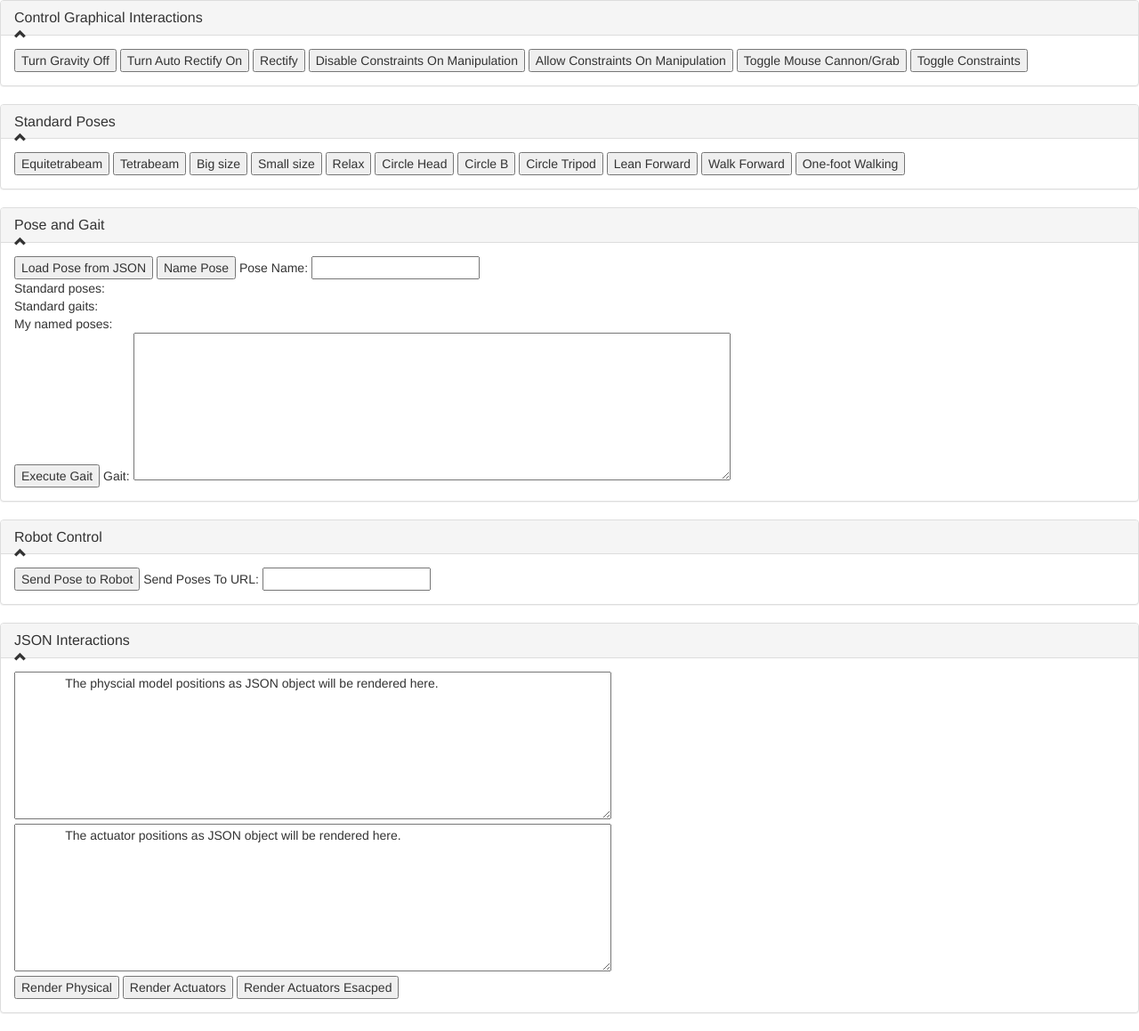
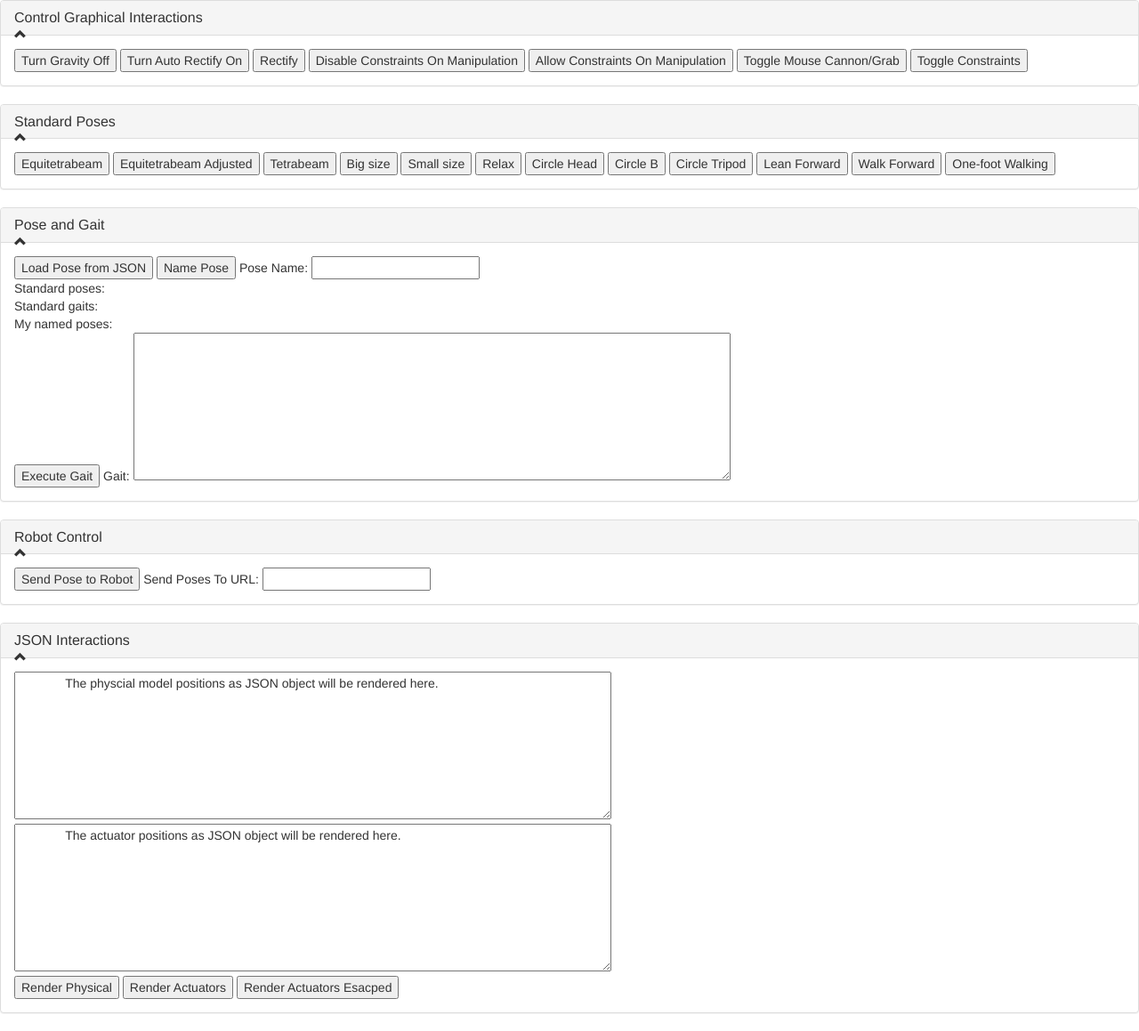
Before and after one commit to PubInv/tetrobot, a Jekyll site: the page playground.html, which Jekyll copies as it is, in a window 1280 px wide. Shown: the whole page at 89% size. Built offline with Jekyll 4.4.1, drawn with Linux system fonts in a browser that asks for light colours; a script that is not in the unit is left out; some of the changed lines change nothing that is shown.

Commit message:
equitetrabeam working, but ability to manipulate awful

```diff
--- a/playground.html
+++ b/playground.html
@@ -68,6 +68,9 @@
     <div class="panel-body">
 	    <button type="button" onclick="equitetrabeam()">
 	      Equitetrabeam
+	    </button>
+	    <button type="button" onclick="equitetrabeam_adjusted()">
+	      Equitetrabeam Adjusted
 	    </button>
 	    <button type="button" onclick="tetrabeam()">
 	      Tetrabeam
@@ -1175,7 +1178,83 @@ function generate_glog(red,yellow,blue,orange_even,orange_odd,purple_even,purple
     return glog;
 }
 
+function generate_glog_adjusted(red,yellow,blue,orange_even,orange_odd,purple_even,purple_odd,green_even,green_odd)
+{
+    // TODO: This needs to be a parameter, or we need to use the difference
+    // between the maximum and minimum of the 9 input parameters.
+    //    var mean_len = (am.MEAN_EDGE_LENGTH+ am.MIN_EDGE_LENGTH)/2;
+    var mean_len = am.MEAN_EDGE_LENGTH;
+    var r = 1000 * fraction_from_length(mean_len * red);
+    var y = 1000 * fraction_from_length(mean_len * yellow);
+    var b = 1000 * fraction_from_length(mean_len * blue);
+
+    var oe = 1000 * fraction_from_length(mean_len * orange_even);
+    var oo = 1000 * fraction_from_length(mean_len * orange_odd);
+    var pe = 1000 * fraction_from_length(mean_len * purple_even);
+    var po = 1000 * fraction_from_length(mean_len * purple_odd);
+
+    var ge = 1000 * fraction_from_length(mean_len * green_even);
+    var go = 1000 * fraction_from_length(mean_len * green_odd);
+
+    // This is done by hand, but in the future we should do this by number, so as
+    // to be completely independent of the number of tetrahedra
+    var glog = [{"A0": pe*1.3,
+		 "A1": oe,
+		 "A2": r,
+		 "A3": ge,
+		 "A4": po*1.05,
+		 "A5": oo,
+		 "B0": y,
+		 "B1": go,
+		 "B2": pe,
+		 "B3": b,
+		 "B4": oe,
+		 "B5": ge,
+		 "C0": r,
+		 "C1": po,
+		 "C2": oo,
+		 "C3": y,
+		 "C4": go,
+		 "C5": pe*1.05,
+		 "D0": b,
+		 "D1": oe,
+		 "D2": ge,
+		 "D3": r,
+		 "D4": po,
+		 "D5": oo
+		}
+	       ];
+    return glog;
+}
+
 function equitetrabeam_glog() {
+    var red = 1.0;
+    var yellow = 1.0;
+    var blue = 1.0;
+    var fudge = 1.05;
+    var two_hop = 2/Math.sqrt(3);
+    var one_hop = 1.0;
+
+    // WARNING: This looks wrong to me!!!
+    var green_even = one_hop;
+    var green_odd = two_hop;
+
+
+    // Note that purple and orange are reversed due to a chirality problem...
+    // need to work that out..
+    var orange_odd =  one_hop;
+    var purple_even = one_hop;
+
+    var orange_even = two_hop;
+    var purple_odd =  two_hop;
+
+    // These numbers work better but that doesn't explain what I can be computing wrong!!!
+    // Possibly my number from my spreadsheet are somehow wrong!
+
+    var glog = generate_glog(red,yellow,blue,orange_even,orange_odd,purple_even,purple_odd,green_even,green_odd);
+    return glog;
+}
+function equitetrabeam_glog_adjusted() {
     var red = 1.0;
     var yellow = 1.0;
     var blue = 1.0;
@@ -1197,15 +1276,46 @@ function equitetrabeam_glog() {
     // These numbers work better but that doesn't explain what I can be computing wrong!!!
     // Possibly my number from my spreadsheet are somehow wrong!
 
-    var glog = generate_glog(red,yellow,blue,orange_even,orange_odd,purple_even,purple_odd,green_even,green_odd);
+    var glog = generate_glog_adjusted(red,yellow,blue,orange_even,orange_odd,purple_even,purple_odd,green_even,green_odd);
     return glog;
 }
 
+function equitetrabeam_adjusted() {
+    var glog = equitetrabeam_glog_adjusted();
+    execute(am.standard_objs,am.most_recent_constraints,execute_atom,glog,10,1000);
+    // WARNING: This is a very slow untwisting used for demo purposes
+//    execute(am.standard_objs,am.most_recent_constraints,execute_atom,glog,100,100000);
+}
 function equitetrabeam() {
     var glog = equitetrabeam_glog();
     execute(am.standard_objs,am.most_recent_constraints,execute_atom,glog,10,1000);
     // WARNING: This is a very slow untwisting used for demo purposes
 //    execute(am.standard_objs,am.most_recent_constraints,execute_atom,glog,100,100000);
+}
+
+function curl_up() {
+    var red = 1.0;
+    var yellow = 1.0;
+    var blue = 1.0;
+    var fudge = 1.05;
+    var two_hop = 2/Math.sqrt(3);
+    var one_hop = 1.0;
+    var green_even = one_hop;
+    var green_odd = one_hop;
+
+    // Note that purple and orange are reversed due to a chirality problem...
+    // need to work that out..
+    var orange_odd =  one_hop;
+    var purple_even = one_hop;
+
+    var orange_even = two_hop;
+    var purple_odd =  two_hop;
+
+    // These numbers work better but that doesn't explain what I can be computing wrong!!!
+    // Possibly my number from my spreadsheet are somehow wrong!
+
+    var glog = generate_glog(red,yellow,blue,orange_even,orange_odd,purple_even,purple_odd,green_even,green_odd);
+    return glog;
 }
 
 function equitetrabeam_x() {
@@ -1878,12 +1988,12 @@ var AM = function() {
     // These are in meters, measured joint-center to joint-center
     this.BASIC_BODY_MASS = 1.0; // This is kilograms.
     this.MEMBER_MASS = 1.0;
-    this.MAX_EDGE_LENGTH = 0.470;
-    this.MIN_EDGE_LENGTH = 0.330;
+    this.MAX_EDGE_LENGTH = 0.420;
+    this.MIN_EDGE_LENGTH = 0.290;
     this.MEAN_EDGE_LENGTH = (this.MAX_EDGE_LENGTH + this.MIN_EDGE_LENGTH)/2;
     this.JOINT_RADIUS = 0.03; // This is the current turret joint ball.
 
-    this.JOINT_MASS = 1;
+    this.JOINT_MASS = 1.0;
 
     this.robot = {
 	robot_joints: [],
```
Also changed, not shown: 1 other file.
